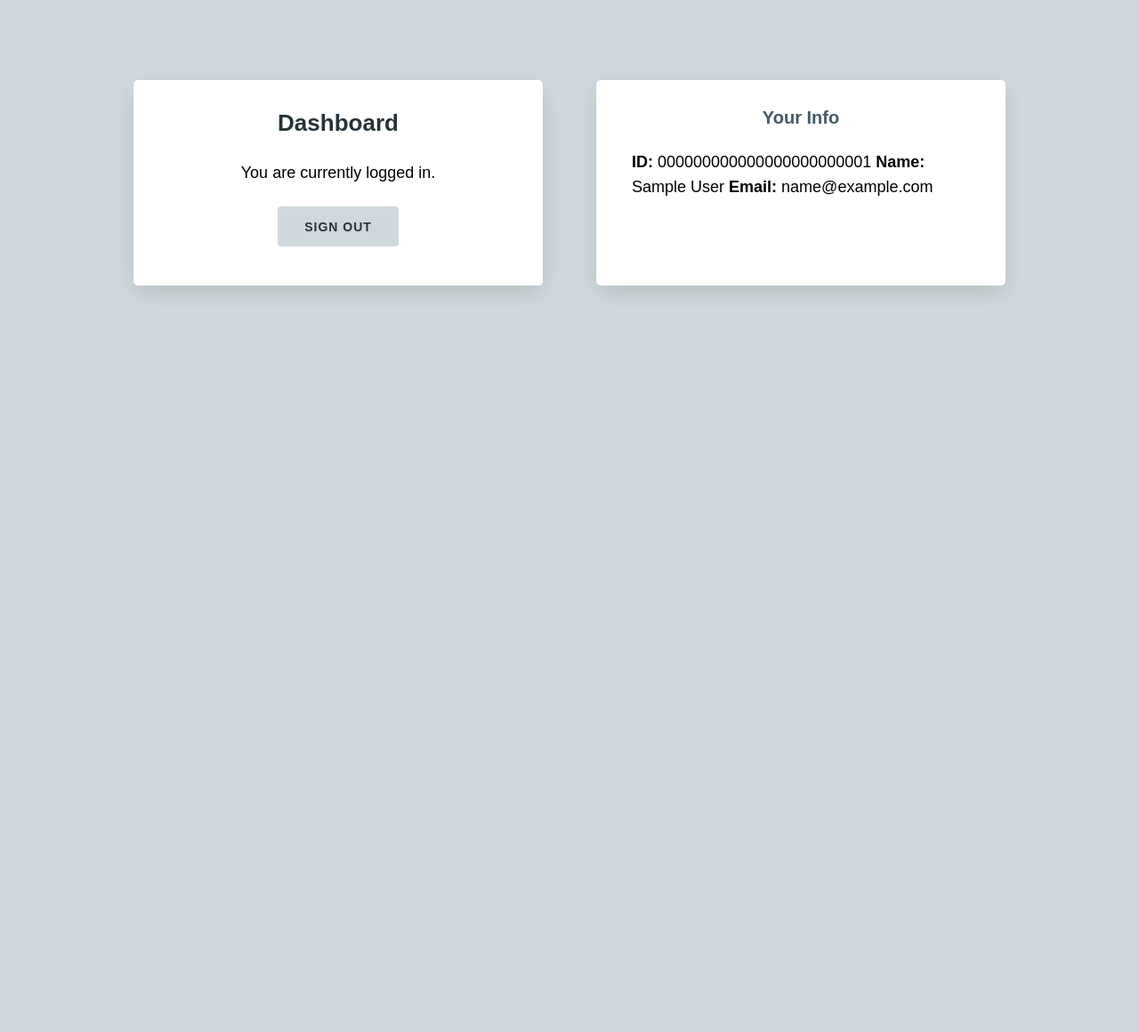
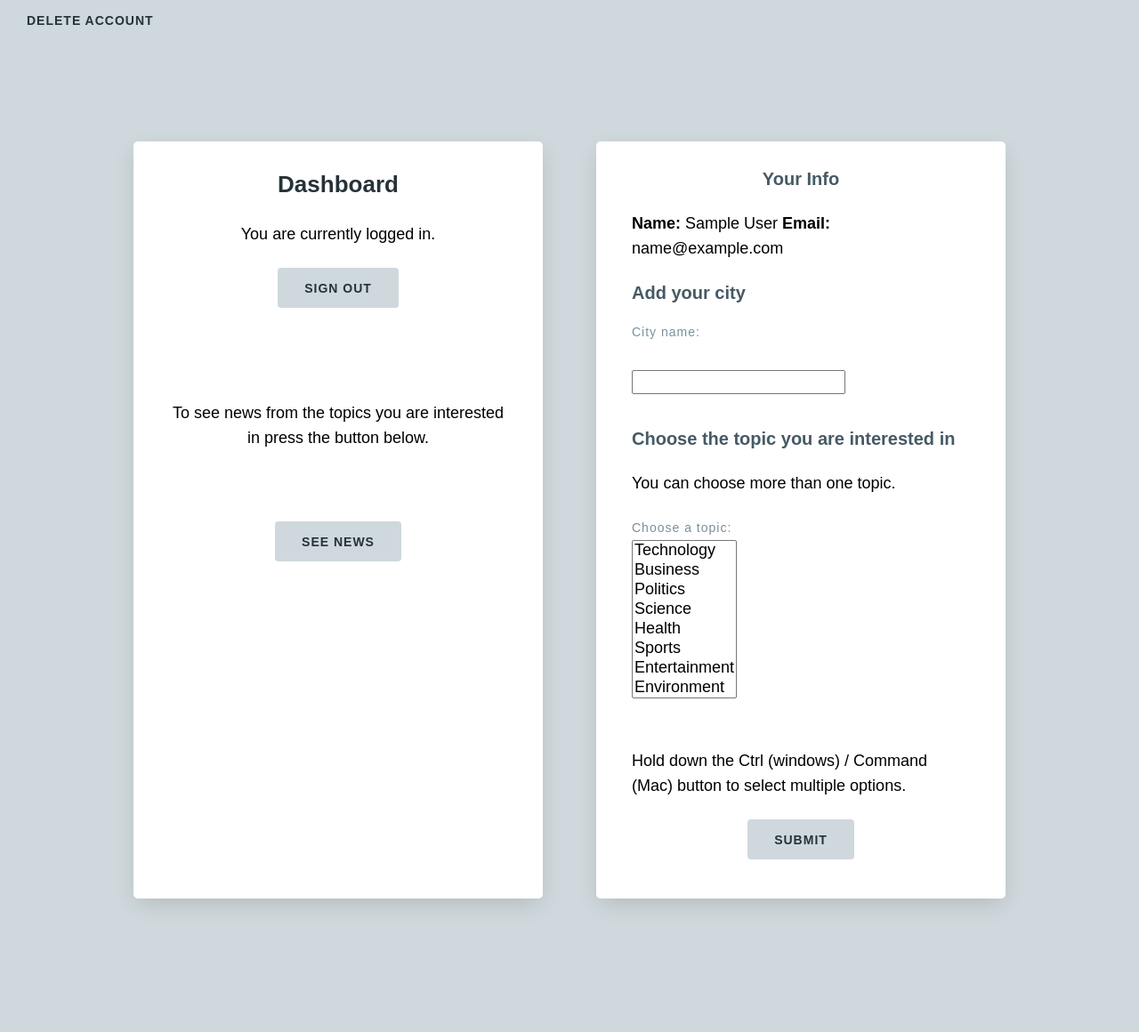
Before and after one commit to Niroth36/TopicWatch-Flask-based-News-Aggregator-with-Kafka-News-API-and-MongoDB-Integration., a Flask app: page /dashboard/ in a window 1280 px wide. Shown: the whole page at 89% size. Before the commit the page ends 329 px from the top, so only its background shows below. Run offline with Flask 2, Linux system fonts and the light colour scheme; the visitor is signed in with stand-in values (Sample User, id 1).

Commit message:
delete users and save timestamp when creating user

```diff
--- a/templates/dashboard.html
+++ b/templates/dashboard.html
@@ -1,6 +1,10 @@
 {% extends "base.html" %}
 
 {% block content %}
+<div class="top-left">
+    <a href="/delete_user?email={{ session['user']['email'] }}" name="delete_user" class="btn btn--secondary">Delete Account</a>
+</div>
+
 <div class="card-wrapper">
 
     <div class="card">
@@ -11,6 +15,17 @@
         <div class="center">
             <a href="/user/signout" class="btn btn--secondary">Sign Out</a>
         </div>
+        <br>
+        <br>
+        <p class="center">
+            To see news from the topics you are interested in press the button below.
+        </p>
+        <br>
+        <br>
+        <div class="center">
+            <a href="/" class="btn btn--secondary">See news</a>
+        </div>
+
 
     </div>
 
@@ -19,10 +34,39 @@
         <h2 class="center">Your Info</h2>
 
         <p>
-            <strong>ID:</strong> {{ session['user']['_id'] }}
             <strong>Name:</strong> {{ session['user']['name'] }}
             <strong>Email:</strong> {{ session['user']['email'] }}
         </p>
+
+        <h2>Add your city</h2>
+
+        <form action="/action_page.php">
+        <label for="cityname">City name:</label><br>
+        <input type="text" id="cityname" name="cityname"><br><br>
+
+        <h2>Choose the topic you are interested in</h2>
+
+        <p>You can choose more than one topic.</p>
+
+        <form action="/action_page.php">
+        <label for="topics">Choose a topic:</label>
+        <select id="topics" name="topics" size="8" multiple>
+            <option value="technology">Technology</option>
+            <option value="business">Business</option>
+            <option value="politics">Politics</option>
+            <option value="science">Science</option>
+            <option value="health">Health</option>
+            <option value="sports">Sports</option>
+            <option value="entertainment">Entertainment</option>
+            <option value="environment">Environment</option>
+        </select><br><br>
+        </form>
+
+        <p>Hold down the Ctrl (windows) / Command (Mac) button to select multiple options.</p>
+        <div class="center">
+            <a href="/" class="btn btn--secondary">Submit</a>
+        </div>
+        </form>
     </div>
 </div>
 
--- a/user/routes.py
+++ b/user/routes.py
@@ -4,13 +4,16 @@ from user.models import User
 
 @app.route('/user/signup/', methods=['POST'])
 def signup():
-
     return User().signup()
 
 @app.route('/user/signout')
 def signout():
     return User().signout()
 
+@app.route('/delete_user')
+def delete_user():
+    return User().delete_user()
+
 @app.route('/user/login', methods=['POST'])
 def login():
     return User().login()
```
Also changed, not shown: user/models.py (+12 -1 lines), 1 other file.
